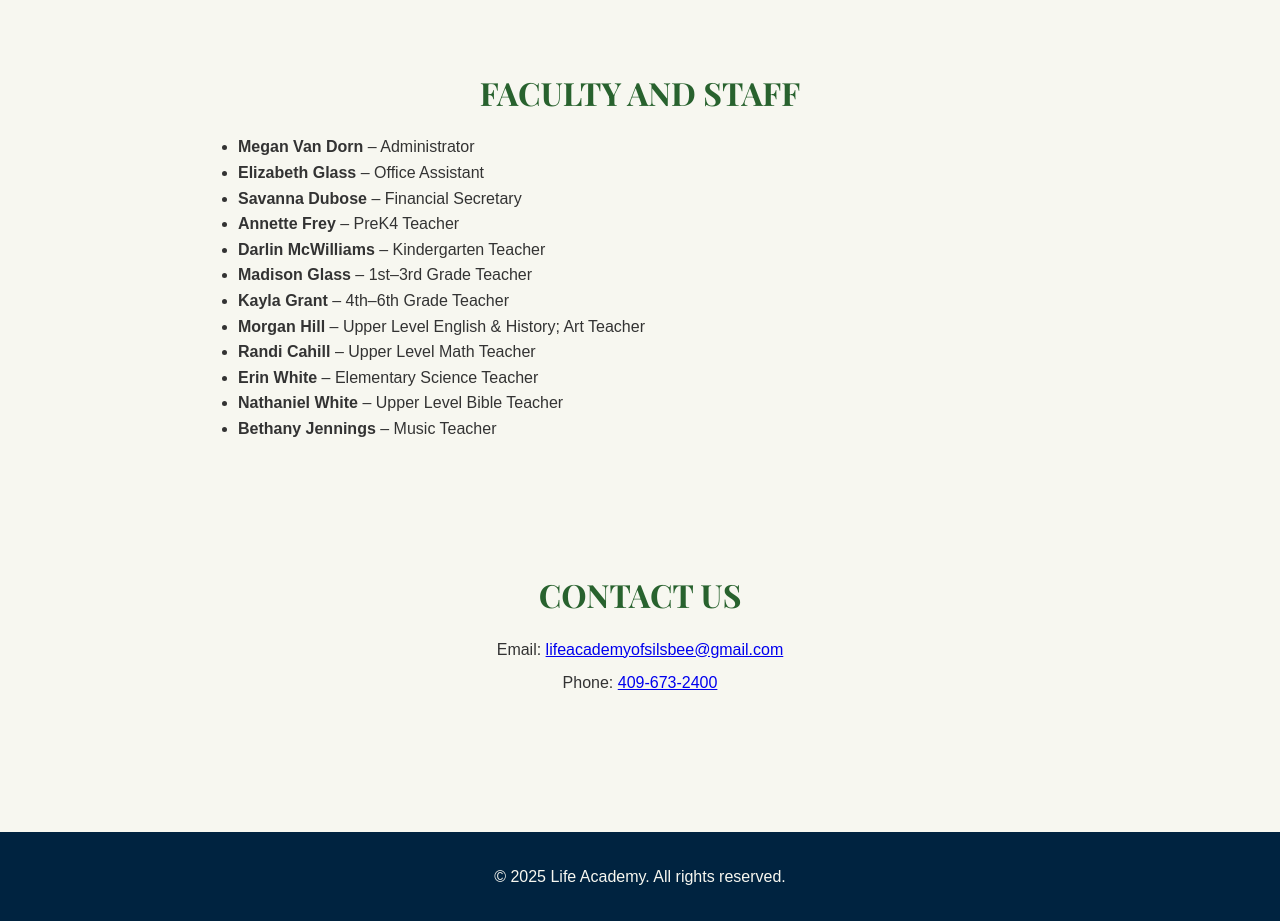
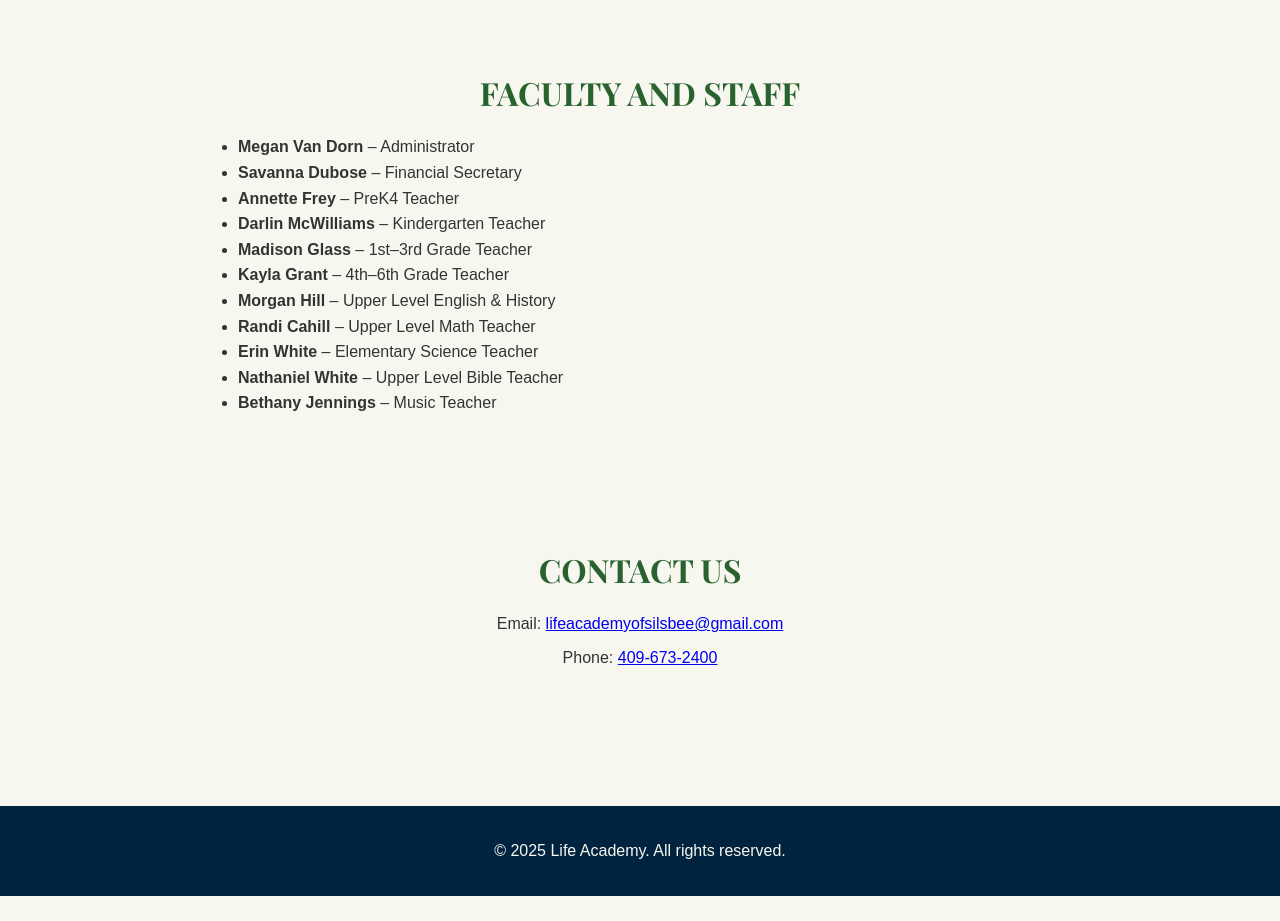
Before and after one commit to GarretrHill/life-academy-site, a plain HTML site: page index.html in a window 1280 px wide. Shown: the part 5961-6882 px from the top of the page. After the commit the page ends 6857 px from the top, so only its background shows below. Drawn offline with nearby package versions, Linux system fonts and the light colour scheme; a script that the page names is missing.

Commit message:
Update index.html
Removed Elizabeth Glass and Art from Morgan Hill

```diff
--- a/index.html
+++ b/index.html
@@ -246,13 +246,12 @@ We also incorporate the Abeka curriculum, a trusted Christian academic program f
     <h2 class="section-title">FACULTY AND STAFF</h2>
     <ul>
       <li><strong>Megan Van Dorn</strong> – Administrator</li>
-      <li><strong>Elizabeth Glass</strong> – Office Assistant</li>
       <li><strong>Savanna Dubose</strong> – Financial Secretary</li>
       <li><strong>Annette Frey</strong> – PreK4 Teacher</li>
       <li><strong>Darlin McWilliams</strong> – Kindergarten Teacher</li>
       <li><strong>Madison Glass</strong> – 1st–3rd Grade Teacher</li>
       <li><strong>Kayla Grant</strong> – 4th–6th Grade Teacher</li>
-      <li><strong>Morgan Hill</strong> – Upper Level English & History; Art Teacher</li>
+      <li><strong>Morgan Hill</strong> – Upper Level English & History</li>
       <li><strong>Randi Cahill</strong> – Upper Level Math Teacher</li>
       <li><strong>Erin White</strong> – Elementary Science Teacher</li>
       <li><strong>Nathaniel White</strong> – Upper Level Bible Teacher</li>
```
